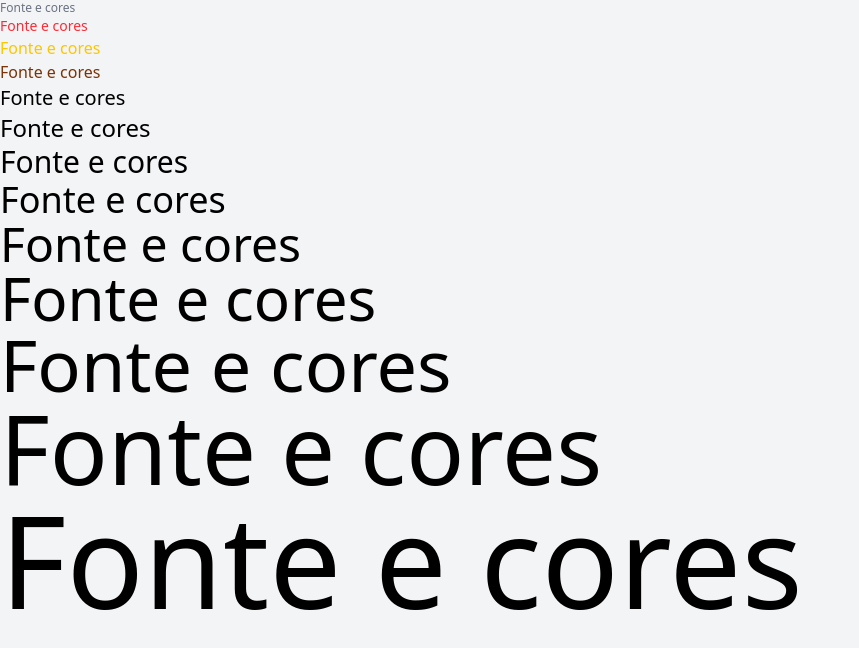
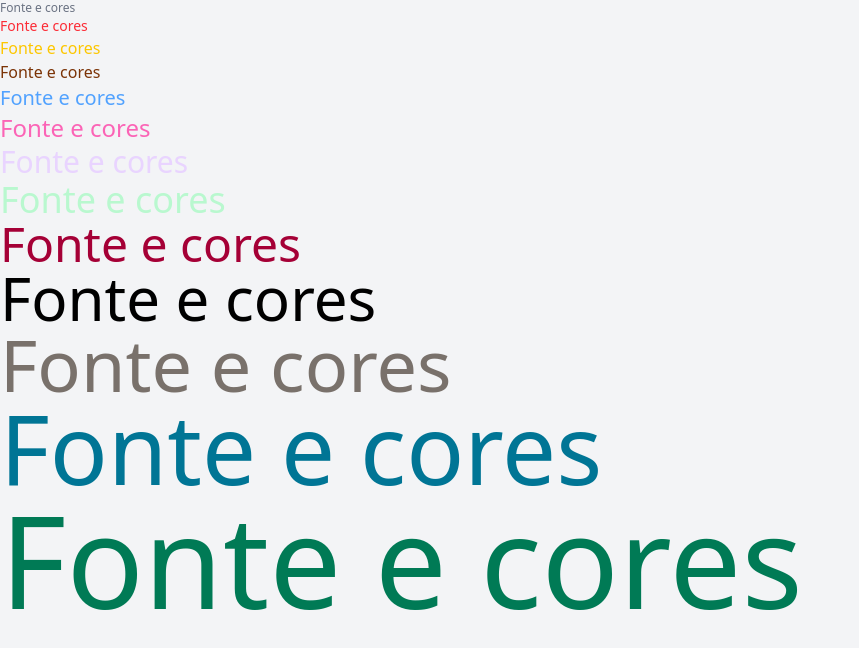
Before and after one commit to JyojiTenguam/TailWindCSS-explorer, a website: page src/index.html in a window 1280 px wide. Shown: the whole page, without its empty margins (0-859 px from the left). Drawn offline with Linux system fonts and the light colour scheme.

Commit message:
feat: adiciona títulos com estilos de fonte e cor no Tailwind CSS

```diff
--- a/src/index.html
+++ b/src/index.html
@@ -10,14 +10,14 @@
   <h2 class="text-sm text-red-500">Fonte e cores</h2>
   <h2 class="text-base text-yellow-400">Fonte e cores</h2>
   <h2 class="text-1g text-amber-900">Fonte e cores</h2>
-  <h2 class="text-xl">Fonte e cores</h2>
-  <h2 class="text-2xl">Fonte e cores</h2>
-  <h2 class="text-3xl">Fonte e cores</h2>
-  <h2 class="text-4xl">Fonte e cores</h2>
-  <h2 class="text-5xl">Fonte e cores</h2>
-  <h2 class="text-6xl">Fonte e cores</h2>
-  <h2 class="text-7xl">Fonte e cores</h2>
-  <h2 class="text-8xl">Fonte e cores</h2>
-  <h2 class="text-9xl">Fonte e cores</h2>
+  <h2 class="text-xl text-blue-400">Fonte e cores</h2>
+  <h2 class="text-2xl text-pink-400">Fonte e cores</h2>
+  <h2 class="text-3xl text-purple-200">Fonte e cores</h2>
+  <h2 class="text-4xl text-green-200">Fonte e cores</h2>
+  <h2 class="text-5xl text-rose-800">Fonte e cores</h2>
+  <h2 class="text-6xl text-black">Fonte e cores</h2>
+  <h2 class="text-7xl text-stone-500">Fonte e cores</h2>
+  <h2 class="text-8xl text-cyan-700">Fonte e cores</h2>
+  <h2 class="text-9xl text-emerald-700">Fonte e cores</h2>
 </body>
 </html>
```
Also changed, not shown: src/output.css, 1 other file.
